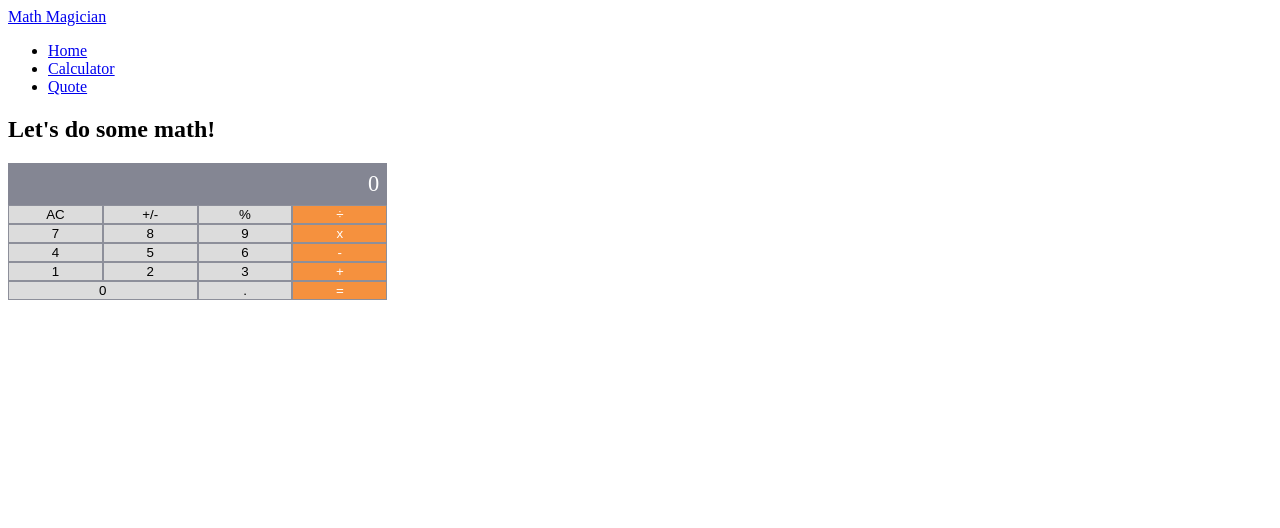
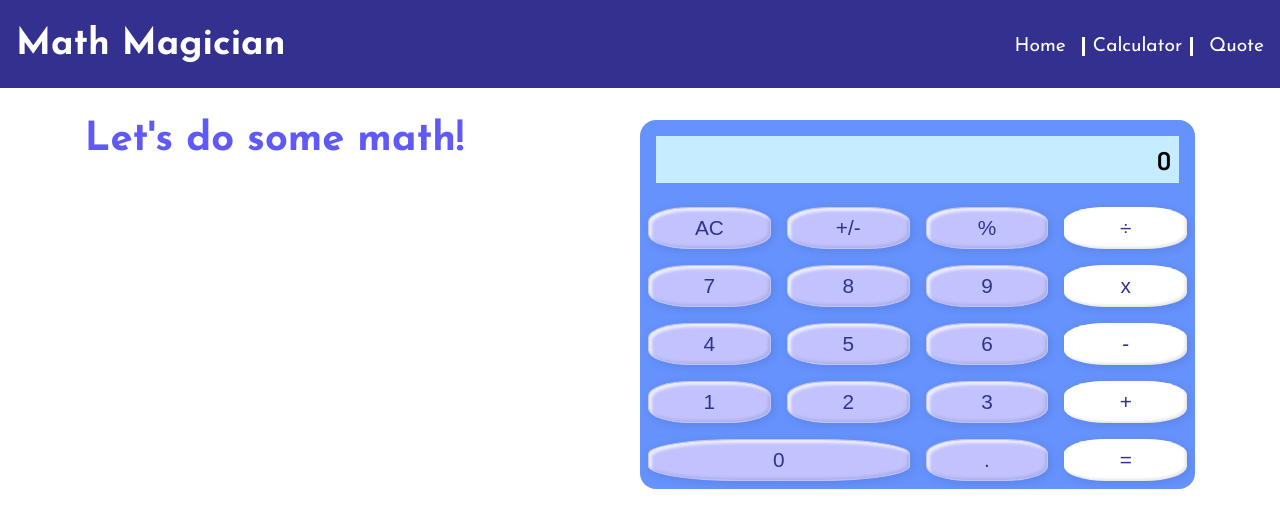
Before and after one commit to VaneCode/Math-magicians, a React (Create React App) app: page /calculator in a window 1280 px wide. Shown: the top 528 px of the page. Built offline with nearby package versions, Linux system fonts and the light colour scheme.

Commit message:
Add styles to all pages

```diff
--- a/src/App.js
+++ b/src/App.js
@@ -6,9 +6,7 @@ import CalculatorPage from './pages/CalculatorPage';
 import Quote from './pages/Quote';
 import Header from './components/Header';
 
-class App extends React.Component {
-  render() {
-    return (
+const App = () => (
   <>
     <Header />
     <Routes>
@@ -18,7 +16,5 @@ class App extends React.Component {
     </Routes>
   </>
 );
-  }
-}
 
 export default App;
--- a/src/components/Calculator.js
+++ b/src/components/Calculator.js
@@ -3,6 +3,7 @@
 import React, { useState } from 'react';
 import Button from './Button';
 import calculate from '../logic/calculate';
+import '../styles/calculator.css';
 
 const buttons = [
   'AC',
--- a/src/components/Header.js
+++ b/src/components/Header.js
@@ -1,8 +1,9 @@
 import React from 'react';
 import Navbar from './Navbar';
+import '../styles/header.css';
 
 const Header = () => (
-  <header>
+  <header className="headerPage">
     <span>
       <a className="logo" href="/">
         Math Magician
--- a/src/components/Navbar.js
+++ b/src/components/Navbar.js
@@ -1,14 +1,15 @@
 import React from 'react';
 import { Link } from 'react-router-dom';
+import '../styles/navbar.css';
 
 const Navbar = () => (
-  <nav className="navBar">
-    <ul className="navUl">
+  <nav className="navbar">
+    <ul>
       <li>
         <Link to="/">Home</Link>
       </li>
       <li>
-        <Link to="/calculator">Calculator</Link>
+        <Link to="/calculator" className="middle">Calculator</Link>
       </li>
       <li>
         <Link to="/quote">Quote</Link>
--- a/src/index.css
+++ b/src/index.css
@@ -1,16 +1,30 @@
+/* import */
+@import url('https://fonts.googleapis.com/css2?family=Audiowide&family=Josefin+Sans:ital,wght@0,300;0,400;0,600;0,700;1,300;1,400;1,600;1,700&family=Lobster&family=Press+Start+2P&family=Rokkitt:wght@100;300;400;500;600;700;800;900&display=swap');
+@import url('https://fonts.googleapis.com/css2?family=Audiowide&family=Barlow:ital,wght@0,600;0,700;0,800;0,900;1,600;1,700;1,800;1,900&family=Josefin+Sans:ital,wght@0,300;0,400;0,600;0,700;1,300;1,400;1,600;1,700&family=Lobster&family=Press+Start+2P&family=Rokkitt:wght@100;300;400;500;600;700;800;900&display=swap');
+
+
 /* CSS variables */
 :root {
-  --white-color: rgb(255, 255, 255);
-  --main-color: #f5913e;
-  --second-color: #848693;
-  --third-color: #dcdcdc;
-  --four-color: #8d8f9a;
+  --main-color: #343090;
+  --second-color: #5f59f7;
+  --third-color: #6592fd;
+  --four-color: #44c2fd4d;
+  --five-color: #8c61ff;
+  --white-color: #fff;
+  --black-color: #000;
+  --light-grey: #c2c2ff;
+  --font-title: 'Josefin Sans', sans-serif;
+  --font-text: 'Barlow', sans-serif;
 }
 
-html {
+body {
   box-sizing: border-box;
   font-size: 100%;
+  font-family: var(--font-text);
   scroll-behavior: smooth;
+  margin: 0;
+  padding: 0;
+  text-decoration: none;
 }
 
 *,
@@ -19,53 +33,15 @@ html {
   box-sizing: inherit;
 }
 
-.divContainer {
-  display: flex;
-  justify-content: center;
-  align-content: center;
-  width: 100vw;
-  height: 100vh;
+.titlePage {
+  margin-top: 0;
+  font-family: var(--font-title);
+  font-size: 2.5rem;
+  color: var(--second-color);
 }
 
-.divCalculator {
-  display: flex;
-  flex-direction: column;
-  justify-content: center;
-  align-content: center;
-  width: 30%;
+p {
+  font-family: var(--font-text);
+  font-size: 1.2rem;
+  text-align: justify;
 }
-
-.divResult {
-  background-color: var(--second-color);
-  color: var(--white-color);
-  font-weight: 500;
-  font-size: 1.4rem;
-  display: flex;
-  justify-content: flex-end;
-  align-items: center;
-  padding: 0.5rem;
-  height: 10%;
-}
-
-.divButtons {
-  display: grid;
-  grid-template-columns: repeat(4, 1fr);
-  width: 100%;
-  height: 50%;
-}
-
-button {
-  text-align: center;
-  border: 0.1rem solid var(--four-color);
-  background-color: var(--third-color);
-}
-
-.divButtons :nth-child(17) {
-  grid-column: span 2;
-}
-
-.divButtons :nth-child(4n),
-.divButtons :nth-child(19) {
-  background-color: var(--main-color);
-  color: var(--white-color);
-}
--- a/src/pages/CalculatorPage.js
+++ b/src/pages/CalculatorPage.js
@@ -1,9 +1,10 @@
 import React from 'react';
 import CalcUI from '../components/Calculator';
+import '../styles/pages.css';
 
 const CalculatorPage = () => (
-  <section>
-    <h2>Let&apos;s do some math!</h2>
+  <section className="sectionCalc">
+    <h2 className="titlePage">Let&apos;s do some math!</h2>
     <CalcUI />
   </section>
 );
--- a/src/pages/Home.js
+++ b/src/pages/Home.js
@@ -1,22 +1,39 @@
 import React from 'react';
+import '../styles/pages.css';
 
 const Home = () => (
   <>
-    <section>
-      <h1>Welcome to our page!</h1>
+    <section className="sectionPage">
+      <h1 className="titlePage">Welcome to our page!</h1>
       <p>
         Tincidunt tortor aliquam nulla facilisi cras fermentum odio.Nunc mattis
         enim ut tellus elementum. Lacinia at quis risus sed vulputate. Eget
         velit aliquet sagittis id. Eu scelerisque felis imperdiet proin
         fermentum leo vel orci. Non consectetur a erat nam. Elit scelerisque
-        mauris pellentesque pulvinar pellentesque habitant.
+        mauris pellentesque pulvinar pellentesque habitant. Tincidunt vitae
+        semper quis lectus nulla at volutpat diam. Nascetur ridiculus mus mauris
+        vitae ultricies leo. Massa sed elementum tempus egestas sed sed risus
+        pretium. Et ultrices neque ornare aenean euismod. Scelerisque purus
+        semper eget duis. Eget nulla facilisi etiam dignissim diam quis enim
+        lobortis. Tempor orci eu lobortis elementum nibh tellus molestie nunc
+        non. Nisl condimentum id venenatis a condimentum vitae sapien. Feugiat
+        pretium nibh ipsum consequat nisl vel. Lectus vestibulum mattis
+        ullamcorper velit sed ullamcorper morbi.
       </p>
       <p>
         Dignissim convallis aenean et tortor at risus viverra. Tellus mauris a
         diam maecenas sed enim ut. Elit pellentesque habitant morbi tristique
         senectus et netus. Ac auctor augue mauris augue neque gravida. Diam
         volutpat commodo sed egestas. Purus viverra accumsan in nisl nisi
-        scelerisque eu ultrices vitae.
+        scelerisque eu ultrices vitae.Rhoncus urna neque viverra justo nec
+        ultrices dui. Nam aliquam sem et tortor consequat id porta. Sit amet
+        justo donec enim diam. Montes nascetur ridiculus mus mauris vitae
+        ultricies. Nunc id cursus metus aliquam eleifend mi in nulla posuere.
+        Integer quis auctor elit sed vulputate mi sit amet mauris. Facilisi
+        morbi tempus iaculis urna id volutpat lacus laoreet. Egestas pretium
+        aenean pharetra magna ac placerat vestibulum. Ac turpis egestas integer
+        eget aliquet nibh praesent tristique magna. Tellus in hac habitasse
+        platea.
       </p>
     </section>
   </>
--- a/src/pages/Quote.js
+++ b/src/pages/Quote.js
@@ -1,11 +1,13 @@
 import React from 'react';
+import '../styles/pages.css';
 
 const Quote = () => (
-  <div>
-    <p>
+  <div className="quoteContainer">
+    <p className="quote">
       Mathematics is not about numbers, equations, computations, or algorithms:
-      it is about understanding. -William Paul Thursdon American mathematician
+      it is about understanding.
     </p>
+    <p className="author">William Paul Thursdon American mathematician</p>
   </div>
 );
 
--- /dev/null
+++ b/src/styles/calculator.css
@@ -0,0 +1,66 @@
+.divContainer {
+  display: flex;
+  justify-content: center;
+  align-content: center;
+  width: 100vw;
+  height: 100vh;
+}
+
+.divCalculator {
+  display: flex;
+  flex-direction: column;
+  justify-content: center;
+  align-content: center;
+  width: 50%;
+  height: 70%;
+}
+
+.divResult {
+  background-color: var(--four-color);
+  color: var(--black-color);
+  font-weight: 500;
+  font-size: 1.6rem;
+  display: flex;
+  justify-content: flex-end;
+  align-items: center;
+  padding: 0.5rem;
+  height: 10%;
+  border: solid 1rem var(--third-color);
+  border-top-left-radius: 1rem;
+  border-top-right-radius: 1rem;
+}
+
+.divButtons {
+  display: grid;
+  grid-template-columns: repeat(4, 1fr);
+  width: 100%;
+  height: 50%;
+  gap: 1rem;
+  padding: 0.5rem;
+  background-color: var(--third-color);
+  border-bottom-left-radius: 1rem;
+  border-bottom-right-radius: 1rem;
+}
+
+button {
+  text-align: center;
+  border: 0.1rem solid var(--light-grey);
+  border-radius: 35%;
+  background-color: var(--light-grey);
+  cursor: pointer;
+  font-size: 1.3rem;
+  font-weight: 400;
+  color: var(--main-color);
+  padding: 0.5rem;
+  box-shadow: inset 3px 3px 3px rgba(255, 255, 255, 0.7), inset -2px -2px 3px rgba(0, 0, 0, 0.1), 2px 2px 10px rgba(0, 0, 0, 0.1);
+}
+
+.divButtons :nth-child(17) {
+  grid-column: span 2;
+}
+
+.divButtons :nth-child(4n),
+.divButtons :nth-child(19) {
+  background-color: var(--white-color);
+  border: none;
+}
--- /dev/null
+++ b/src/styles/header.css
@@ -0,0 +1,20 @@
+.headerPage {
+  display: flex;
+  flex-direction: row;
+  justify-content: space-between;
+  align-items: center;
+  background-color: var(--main-color);
+  padding: 1rem;
+}
+
+.headerPage a {
+  text-decoration: none;
+  color: var(--white-color);
+  font-family: var(--font-title);
+  text-align: center;
+}
+
+.logo {
+  font-size: 2.3rem;
+  font-weight: bold;
+}
--- /dev/null
+++ b/src/styles/navbar.css
@@ -0,0 +1,15 @@
+.navbar ul {
+  display: flex;
+  gap: 1rem;
+  list-style: none;
+}
+
+.navbar ul li {
+  font-size: 1.2rem;
+}
+
+.middle {
+  border-left: 0.2rem solid var(--white-color);
+  border-right: 0.2rem solid var(--white-color);
+  padding: 0 0.5rem;
+}
--- /dev/null
+++ b/src/styles/pages.css
@@ -0,0 +1,42 @@
+@import url('https://fonts.googleapis.com/css2?family=Sacramento&display=swap');
+
+.sectionPage {
+  display: flex;
+  flex-direction: column;
+  justify-items: center;
+  margin: 1.5rem 0.3rem;
+  width: 100%;
+  height: 100%;
+  padding: 0 5rem;
+}
+
+.sectionCalc {
+  display: flex;
+  justify-content: space-between;
+  margin: 2rem 0.3rem;
+  padding: 0 5rem;
+}
+
+.quoteContainer {
+  width: 100%;
+  height: 100%;
+  display: flex;
+  flex-direction: column;
+  align-items: center;
+  justify-items: center;
+  margin: 2rem 0.3rem;
+  padding: 0 5rem;
+}
+
+.quote {
+  text-align: center;
+  font-size: 3.4rem;
+  font-weight: 500;
+  font-family: 'Sacramento', cursive;
+}
+
+.author {
+  text-align: center;
+  font-size: 2.5rem;
+  font-family: var(--font-text);
+}
```
Lines whose indentation alone changed are shown as unchanged.
